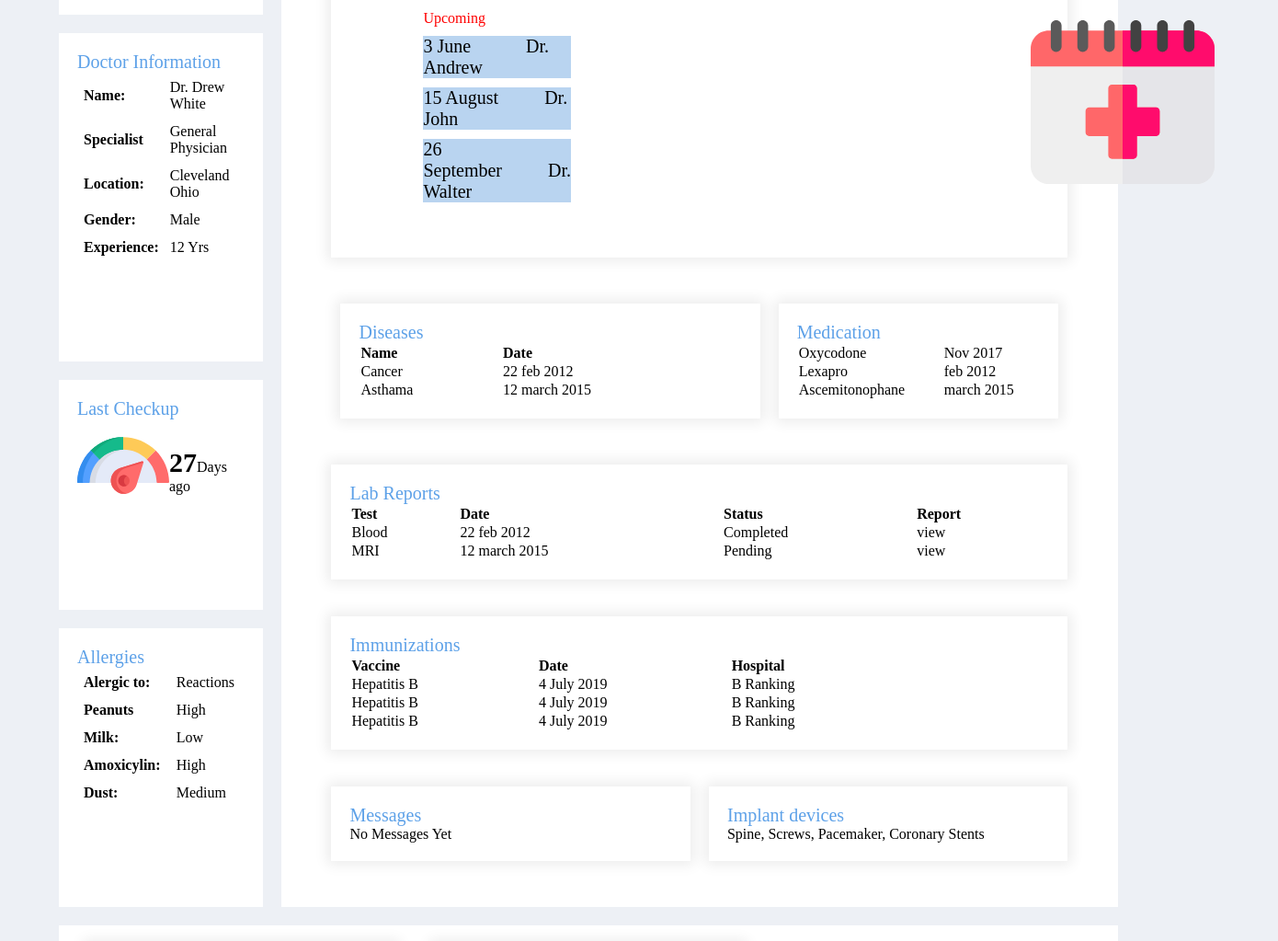
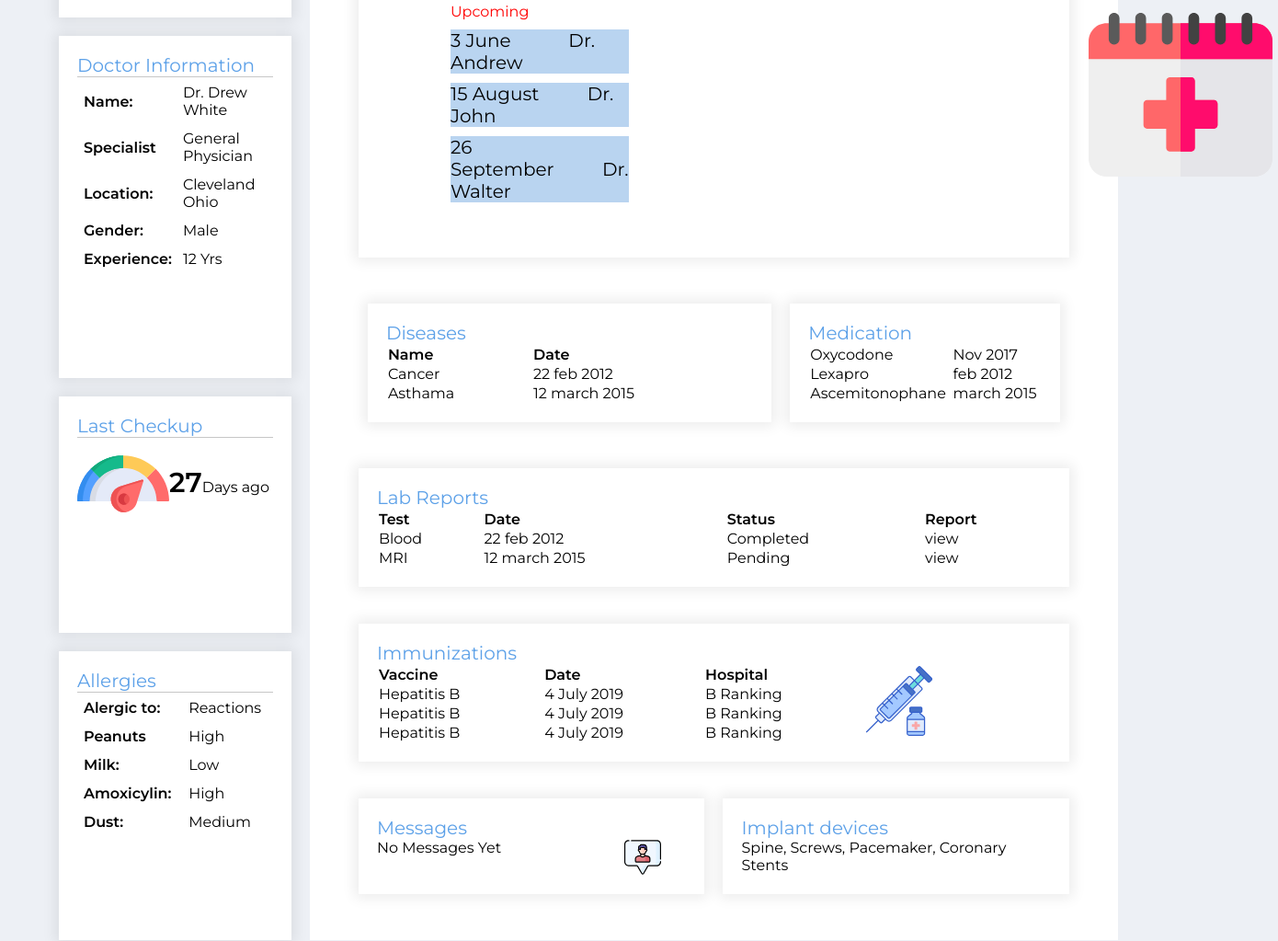
Before and after one commit to ampsteric/Admin-Console, a plain HTML site: page index.html in a window 1280 px wide. Shown: the part 587-1610 px from the top of the page at 92% size, 1390 px wide, since content can reach past the window. Drawn offline with nearby package versions, Linux system fonts and the light colour scheme.

Commit message:
finish up

```diff
--- a/assets/css/style.css
+++ b/assets/css/style.css
@@ -1,4 +1,4 @@
-@import url('https://fonts.googleapis.com/css2?family=Open+Sans:wght@300&display=swap');
+@import url('https://fonts.googleapis.com/css2?family=Montserrat:wght@400;600&display=swap');
 
 * {
     margin: 0;
@@ -22,7 +22,7 @@
 }
 body {
     background-color: #edf0f5;
-    /* color: #5da1e8; */
+    font-family: 'Montserrat', sans-serif;
 }
 .display img {
     border-radius: 50%;
@@ -131,6 +131,7 @@ span {
 }
 .information {
     background-color: #ffffff;
+    box-shadow: 0px 0px 14px 4px rgba(0, 0, 0, 0.08);
 }
 .last-checkup {
     display: flex;
@@ -139,7 +140,9 @@ span {
 .event {
     display: flex;
 }
-
+.underline {
+    border-bottom: 1px solid rgba(0, 0, 0, 0.219);
+}
 .information,
 .doc-info,
 .last-checkup,
@@ -148,6 +151,7 @@ span {
     grid-column: 1;
     background-color: #ffffff;
     padding: 20px;
+    box-shadow: 0px 0px 14px 4px rgba(0, 0, 0, 0.08);
 }
 #table-information,
 #table-doc,
@@ -242,12 +246,20 @@ span {
     margin: 10px auto;
     padding: 10px auto;
 }
+.col {
+    display: flex;
+    flex-direction: row;
+    width: 90%;
+}
 #table-immunizations {
     width: 80%;
 }
 #table-immunizations tr {
     margin: 10px auto;
     padding: 10px auto;
+}
+.syringe img {
+    max-width: 80px;
 }
 .msg-dev {
     display: flex;
@@ -261,6 +273,17 @@ span {
     box-shadow: 0px 0px 14px 4px rgba(0, 0, 0, 0.08);
     margin-right: 10px;
     padding: 20px;
+}
+.msg-content {
+    display: flex;
+    flex-direction: row;
+    width: 100%;
+}
+.msg-content p {
+    width: 80%;
+}
+.msg-content img {
+    max-width: 40px;
 }
 .devices {
     width: 50%;
@@ -276,6 +299,7 @@ span {
     margin: 20px auto;
     padding: 20px;
     background-color: #ffffff;
+    box-shadow: 0px 0px 14px 4px rgba(0, 0, 0, 0.08);
 }
 
 .footer .card {
--- a/index.html
+++ b/index.html
@@ -54,7 +54,7 @@
 
     <div class="main grid">
         <div class="information">
-            <div class="name">Information</div>
+            <div class="name underline">Information</div>
             <table id='table-information'>
                 <tr>
                     <td>
@@ -88,7 +88,7 @@
 
         </div>
         <div class="doc-info">
-            <div class="name"> Doctor Information</div>
+            <div class="name underline"> Doctor Information</div>
             <table id='table-doc'>
                 <tr>
                     <td><span>Name:</span></td>
@@ -114,14 +114,14 @@
 
         </div>
         <div class="last-checkup">
-            <div class="name">Last Checkup</div>
+            <div class="name underline">Last Checkup</div>
             <div class="event">
                 <img src="./assets/utils/time-and-date.svg" alt="">
                 <div class="text"><span>27</span>Days ago</div>
             </div>
         </div>
         <div class="allergies">
-            <div class="name">Allergies</div>
+            <div class="name underline">Allergies</div>
             <table id='table-allergies'>
                 <tr>
                     <td><span>Alergic to:</span></td>
@@ -148,6 +148,7 @@
         </div>
         <div class="main-content">
             <div class="check-stats">
+                <div class="name">Stats</div>
                 <div>
                     <img src="./assets/utils/Green Tick.png" id="tick" alt="">
                 </div>
@@ -246,6 +247,7 @@
             </div>
             <div class="immunizations">
                 <div class="name">Immunizations</div>
+                <div class="col">
                 <table id='table-immunizations'>
                     <tr>
                         <th>Vaccine</th>
@@ -267,7 +269,12 @@
                         <td>4 July 2019</td>
                         <td>B Ranking</td>
                     </tr>
+
                 </table>
+                <div class="syringe">
+                    <img src="./assets/utils/vial.svg" alt="">
+                </div>
+            </div>
                 </div>
 
 
@@ -276,6 +283,7 @@
                     <div class="name">Messages</div>
                     <div class="msg-content">
                         <p>No Messages Yet</p>
+                        <img src="./assets/utils/communications.svg" alt="">
                     </div>
                 </div>
                 <div class="devices">
```
